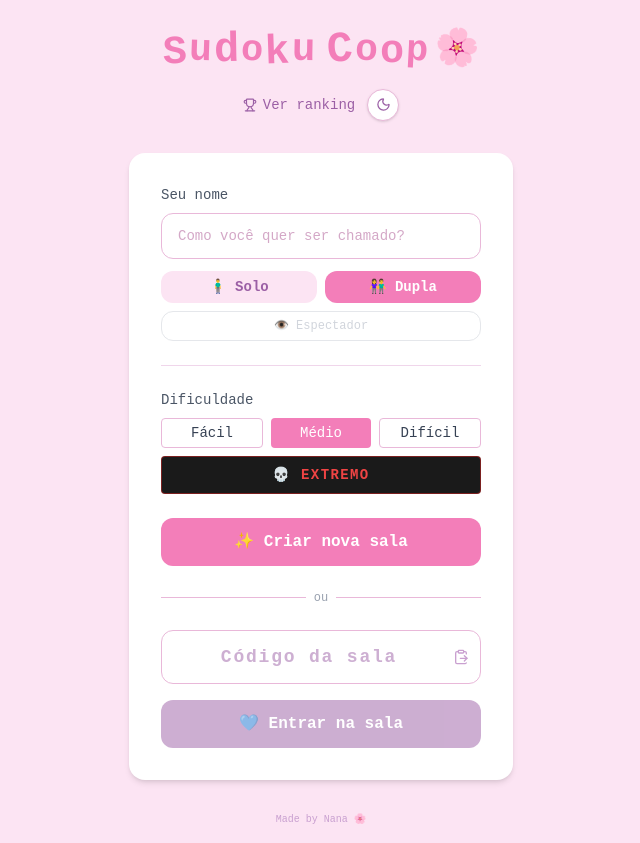
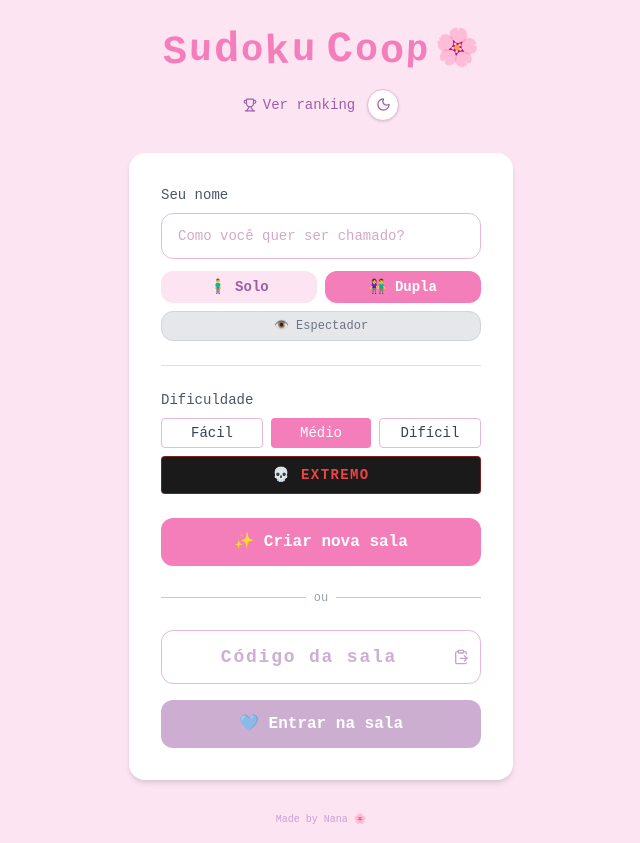
Before and after one commit to yannevic/sudoku-coop, a React (Vite) app in the folder apps/web/: page / in a window 1280 px wide. Shown: the whole page, without its empty margins (319-959 px from the left). Built offline with nearby package versions, Linux system fonts and the light colour scheme; no server answers.

Commit message:
feat: modo espec implementado para o modo solo tambem

```diff
--- a/apps/web/src/context/RoomContext.tsx
+++ b/apps/web/src/context/RoomContext.tsx
@@ -45,8 +45,6 @@ interface RoomContextType {
 
 const RoomContext = createContext<RoomContextType | null>(null);
 
-const SOLO_ROOM_ID = '__solo__';
-
 function generateRoomCode(): string {
   return Math.random().toString(36).substring(2, 6).toUpperCase();
 }
@@ -76,24 +74,10 @@ export function RoomProvider({ children }: { children: ReactNode }) {
       const { puzzle, solution } = generatePuzzle(difficulty);
       const current = createEmptyCurrentBoard();
       const notes = createEmptyNotes();
-
-      if (gameMode === 'solo') {
-        setRoomId(SOLO_ROOM_ID);
-        setRoomState({
-          puzzle,
-          solution,
-          current,
-          notes,
-          difficulty,
-          player: 'creator',
-          playerCount: 2,
-        });
-        setLoading(false);
-        return;
-      }
-
       const id = generateRoomCode();
 
+      // Solo e duo criam sala no Supabase normalmente
+      // Solo usa player_count: 1 mas aceita espectadores via realtime
       const { error: err } = await supabase.from('rooms').insert({
         id,
         puzzle,
@@ -119,7 +103,8 @@ export function RoomProvider({ children }: { children: ReactNode }) {
         notes,
         difficulty,
         player: 'creator',
-        playerCount: 1,
+        // Solo começa com playerCount 1 — timer inicia no primeiro clique, não ao atingir 2
+        playerCount: gameMode === 'solo' ? 1 : 1,
       });
       setLoading(false);
     },
@@ -195,7 +180,6 @@ export function RoomProvider({ children }: { children: ReactNode }) {
   const updateRoom = useCallback(
     async (current: CurrentBoard, notes: Notes) => {
       if (!roomId) return;
-      if (roomId === SOLO_ROOM_ID) return;
       await supabase
         .from('rooms')
         .update({
@@ -209,7 +193,6 @@ export function RoomProvider({ children }: { children: ReactNode }) {
 
   const decrementPlayerCount = useCallback(async () => {
     if (!roomId || !roomState) return;
-    if (roomId === SOLO_ROOM_ID) return;
     if (roomState.player === 'spectator') return;
     const next = Math.max(0, roomState.playerCount - 1);
     await supabase.from('rooms').update({ player_count: next }).eq('id', roomId);
@@ -217,7 +200,6 @@ export function RoomProvider({ children }: { children: ReactNode }) {
 
   const markRoomFinished = useCallback(async () => {
     if (!roomId) return;
-    if (roomId === SOLO_ROOM_ID) return;
     await supabase.from('rooms').update({ finished: true }).eq('id', roomId);
   }, [roomId]);
 
@@ -229,7 +211,6 @@ export function RoomProvider({ children }: { children: ReactNode }) {
 
   useEffect(() => {
     if (!roomId) return undefined;
-    if (roomId === SOLO_ROOM_ID) return undefined;
 
     const channel = supabase
       .channel(`room-${roomId}`)
--- a/apps/web/src/pages/Game.tsx
+++ b/apps/web/src/pages/Game.tsx
@@ -225,11 +225,9 @@ export default function Game() {
   const playerCount = roomState?.playerCount ?? 1;
   const isExtreme = roomState?.difficulty === 'extreme';
 
-  // Solo não usa canais — espectador e duo usam normalmente
-  const channelRoomId = isSolo ? null : roomId;
-
+  // Todos os modos usam canais agora — solo tem sala real no Supabase
   const { messages, sendMessage, sendSystemMessage, announceJoin, unreadCount, setIsOpen } =
-    useChat(channelRoomId, player, playerName, (name) => setJoinerName(name));
+    useChat(roomId, player, playerName, (name) => setJoinerName(name));
 
   const {
     opponentSelected,
@@ -238,11 +236,13 @@ export default function Game() {
     broadcastName,
     announceSpectatorJoin,
     announceSpectatorLeave,
-  } = usePresence(channelRoomId, player, playerName, (name) => {
+  } = usePresence(roomId, player, playerName, (name) => {
     setOpponentName(name);
     if (player === 'creator') setJoinerName(name);
   });
 
+  // Solo: timer inicia no primeiro clique (startManually), ignora playerCount
+  // Duo: timer inicia quando playerCount >= 2
   const {
     seconds,
     formatted,
@@ -264,14 +264,14 @@ export default function Game() {
   }, [roomId, navigate]);
 
   useEffect(() => {
-    if (!roomState || hasAnnouncedRef.current || isSolo) return;
+    if (!roomState || hasAnnouncedRef.current) return;
     hasAnnouncedRef.current = true;
     if (isSpectator) {
       announceJoin();
       announceSpectatorJoin();
     } else {
       announceJoin();
-      broadcastName();
+      if (!isSolo) broadcastName();
     }
   }, [roomState, announceJoin, broadcastName, isSolo, isSpectator, announceSpectatorJoin]);
 
@@ -373,7 +373,7 @@ export default function Game() {
   }, [handleKeyDown]);
 
   useEffect(() => {
-    if (!roomId || isSolo) return undefined;
+    if (!roomId) return undefined;
 
     const handleBeforeUnload = () => {
       if (isSpectator) {
@@ -393,7 +393,6 @@ export default function Game() {
     displayName,
     sendSystemMessage,
     decrementPlayerCount,
-    isSolo,
     isSpectator,
     announceSpectatorLeave,
   ]);
@@ -447,7 +446,7 @@ export default function Game() {
     setShowLeaderboard(false);
     showVictoryRef.current = false;
     hasAnnouncedRef.current = false;
-    if (!isSolo && !isSpectator) decrementPlayerCount();
+    if (!isSpectator) decrementPlayerCount();
     if (isSpectator) announceSpectatorLeave();
     leaveRoom();
     navigate('/');
@@ -502,11 +501,10 @@ export default function Game() {
         {getTitle(isExtreme, isSolo, isSpectator)}
       </h1>
 
-      {/* Info bar: dificuldade, players, erros */}
+      {/* Info bar */}
       <div
         className={`flex flex-col items-center gap-1 px-4 py-2 rounded-2xl relative z-10 ${getBarBg(isExtreme, isDark)} shadow-sm`}
       >
-        {/* Linha principal */}
         <div className="flex items-center gap-2">
           <span
             className={`text-xs font-bold tracking-widest uppercase ${getLabelColor(isExtreme, isDark)}`}
@@ -541,7 +539,6 @@ export default function Game() {
           )}
         </div>
 
-        {/* Linha de espectadores — só aparece se tiver algum */}
         {spectators.length > 0 && (
           <div className="flex items-center gap-1">
             <span className="text-[10px] text-gray-400">👁️ {spectators.join(', ')}</span>
@@ -563,13 +560,10 @@ export default function Game() {
           </span>
         </span>
 
-        {!isSolo && (
-          <>
+        {/* Código da sala — visível em todos os modos */}
         <div className={`hidden sm:block w-px h-4 ${getBarDividerColor(isExtreme, isDark)}`} />
         <div className="flex items-center gap-2">
-              <span
-                className={`text-xs sm:text-sm font-semibold ${getLabelColor(isExtreme, isDark)}`}
-              >
+          <span className={`text-xs sm:text-sm font-semibold ${getLabelColor(isExtreme, isDark)}`}>
             Sala:
           </span>
           <span
@@ -590,8 +584,6 @@ export default function Game() {
             {copied ? <Check size={14} className="text-green-500" /> : <Copy size={14} />}
           </button>
         </div>
-          </>
-        )}
 
         {!isExtreme && (
           <>
@@ -665,7 +657,6 @@ export default function Game() {
         />
       </div>
 
-      {/* Teclado numérico mobile — escondido para espectador */}
       {!isSpectator && (
         <div className="grid grid-cols-9 gap-1 w-full max-w-[288px] sm:hidden relative z-10">
           {[1, 2, 3, 4, 5, 6, 7, 8, 9].map((num) => (
@@ -681,7 +672,6 @@ export default function Game() {
         </div>
       )}
 
-      {/* Botão apagar mobile — escondido para espectador */}
       {!isSpectator && (
         <button
           type="button"
@@ -740,7 +730,7 @@ export default function Game() {
         <button
           type="button"
           onClick={() => {
-            if (!isSolo && !isSpectator) sendSystemMessage(`👋 ${displayName} saiu da sala.`);
+            if (!isSpectator) sendSystemMessage(`👋 ${displayName} saiu da sala.`);
             handleLeave();
           }}
           className={`px-4 sm:px-6 py-2 rounded-xl text-xs sm:text-sm transition-colors ${leaveStyle}`}
@@ -749,8 +739,6 @@ export default function Game() {
         </button>
       </div>
 
-      {/* Chat — disponível para espectador também */}
-      {!isSolo && (
       <ChatWindow
         messages={messages}
         unreadCount={unreadCount}
@@ -758,7 +746,6 @@ export default function Game() {
         onSend={sendMessage}
         onOpenChange={setIsOpen}
       />
-      )}
 
       {showVictory && (
         <VictoryModal
--- a/apps/web/src/pages/Home.tsx
+++ b/apps/web/src/pages/Home.tsx
@@ -251,18 +251,21 @@ export default function Home() {
 
   function getModeBtnStyle(mode: GameMode): string {
     const isSelected = gameMode === mode;
-    if (mode === 'spectator') {
-      if (isSelected && isExtreme) return 'bg-[#374151] text-white';
-      if (isSelected) return 'bg-[#6b7280] text-white';
-      if (isExtreme) return 'bg-[#1a1a1a] text-[#4a4a4a] border border-[#2a2a2a] hover:bg-[#222]';
-      if (isDark) return 'bg-[#0f0f23] text-[#44446a] border border-[#2a2a4a] hover:bg-[#1a1a3a]';
-      return 'bg-white text-gray-300 border border-gray-200 hover:bg-gray-50';
-    }
     if (isSelected && isExtreme) return 'bg-[#dc2626] text-white';
     if (isSelected) return 'bg-[#f37eb9] text-white';
     if (isExtreme) return 'bg-[#1a1a1a] text-[#666] border border-[#333] hover:bg-[#222]';
     if (isDark) return 'bg-[#0f0f23] text-[#aaaaaa] border border-[#2a2a4a] hover:bg-[#1a1a3a]';
     return 'bg-[#fce4f3] text-[#9b5fa5] hover:bg-[#f0d6eb]';
+  }
+
+  function getSpectatorBtnStyle(): string {
+    const isSelected = gameMode === 'spectator';
+    if (isSelected && isExtreme) return 'bg-[#374151] text-white';
+    if (isSelected) return 'bg-[#6b7280] text-white';
+    // Não selecionado — mais escuro que antes
+    if (isExtreme) return 'bg-[#1a1a1a] text-[#555] border border-[#2a2a2a] hover:bg-[#222]';
+    if (isDark) return 'bg-[#0f0f23] text-[#555566] border border-[#1e1e2e] hover:bg-[#1a1a3a]';
+    return 'bg-[#e5e7eb] text-[#6b7280] border border-[#d1d5db] hover:bg-[#d1d5db]';
   }
 
   const needsCode = !isSolo;
@@ -355,7 +358,7 @@ export default function Home() {
           />
           {showNameError && <p className="text-red-400 text-xs font-medium">Nome obrigatório</p>}
 
-          {/* Toggle Solo / Dupla / Espectador */}
+          {/* Toggle Solo / Dupla */}
           <div className="flex gap-2 mt-1">
             {(['solo', 'duo'] as GameMode[]).map((m) => (
               <button
@@ -368,10 +371,12 @@ export default function Home() {
               </button>
             ))}
           </div>
+
+          {/* Botão Espectador — mais escuro */}
           <button
             type="button"
             onClick={() => setGameMode('spectator')}
-            className={`w-full py-1.5 rounded-xl text-xs font-medium transition-colors ${getModeBtnStyle('spectator')}`}
+            className={`w-full py-1.5 rounded-xl text-xs font-medium transition-colors ${getSpectatorBtnStyle()}`}
           >
             👁️ Espectador
           </button>
```
Lines whose indentation alone changed are shown as unchanged.
